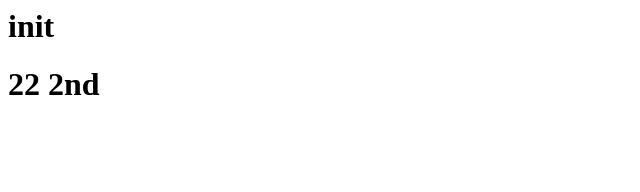
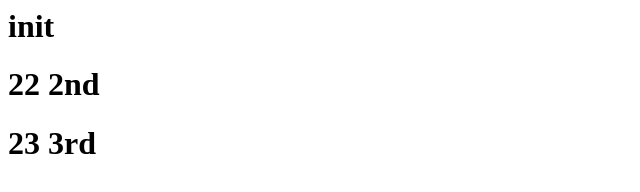
Before and after one commit to jinguh/git_t1, a plain HTML site: page index.html in a window 1280 px wide. Shown: the whole page, without its empty margins (0-640 px from the left). Drawn offline with Linux system fonts and the light colour scheme.

Commit message:
23 変更を確認

```diff
--- a/index.html
+++ b/index.html
@@ -1,2 +1,3 @@
 <h1>init</h1>
 <h1>22 2nd</h1>
+<h1>23 3rd</h1>
```
